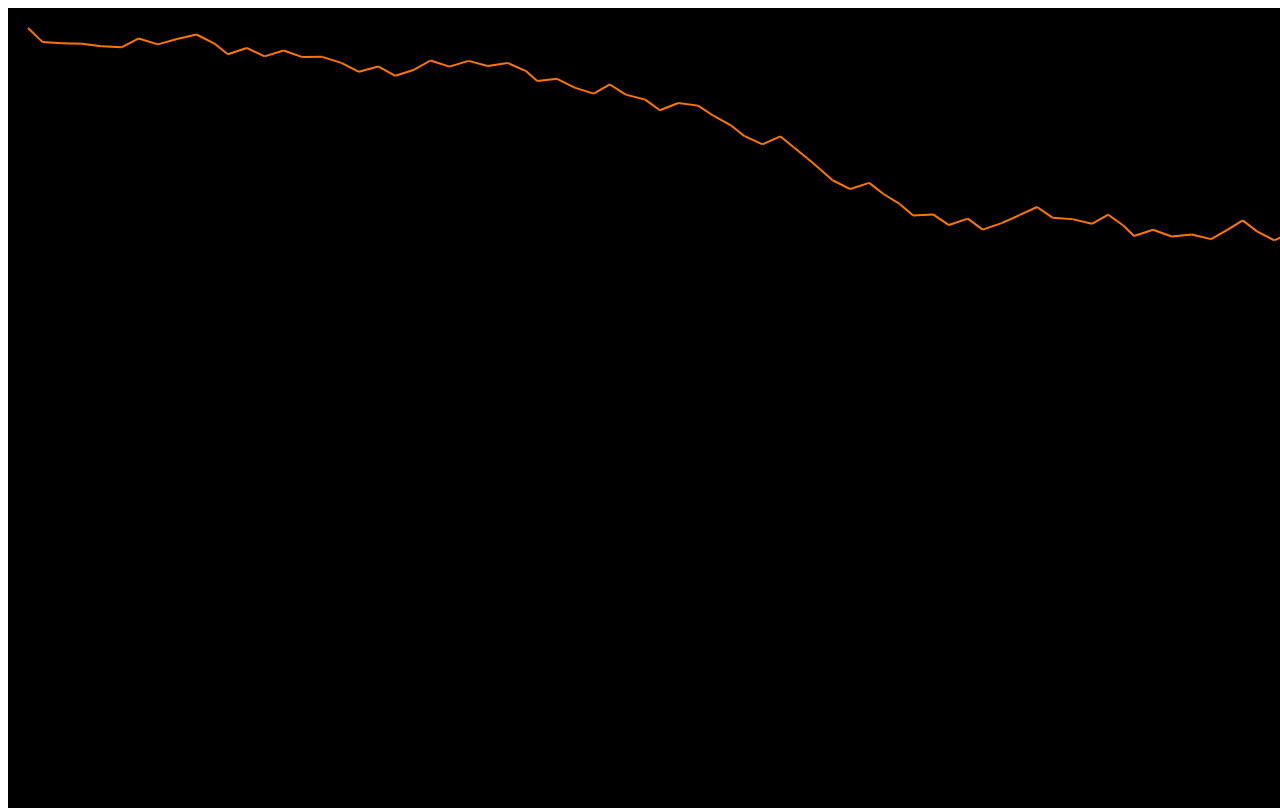
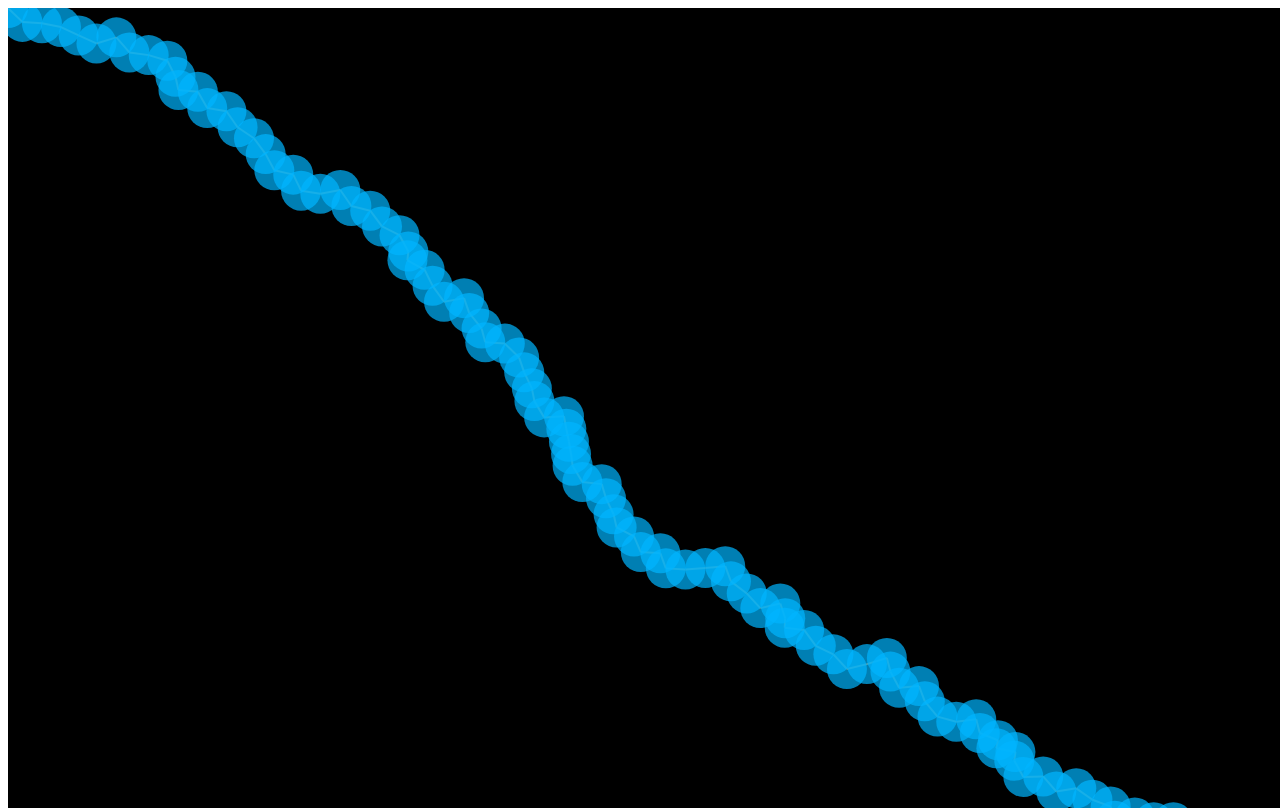
Before and after one commit to sanstream/the-sanstream, a website: page index.html in a window 1280 px wide. Drawn offline with Linux system fonts and the light colour scheme.

Commit message:
Figured out how to position each line segment after eachother so that they connect.

```diff
--- a/js/the-sanstream.js
+++ b/js/the-sanstream.js
@@ -7,13 +7,9 @@ var Sanstream = {
 
   mainSequence: null,
   svg: null,
-  startAt: {
-    x: 20,
-    y: 20
-  },
-  numOfIterations: 400,
-  addVector: new THREE.Vector2(10,10),
-  donorVector: new THREE.Vector2(0,0),
+  numOfIterations: 300,
+  segmentLength : 20,
+  donorVector: new THREE.Vector2(20, 20).setLength(20),
   didATwist: false,
 
   clientDims: {
@@ -30,80 +26,78 @@ var Sanstream = {
 
   setUpBasePath: function () {
     var randomSequence = this.createRandomSequence();
-    var dimStrings = this.createDimStrings(randomSequence);
-    this.insertPaths(dimStrings);
+    this.insertPaths(randomSequence);
+    this.insertGuidingCircles(randomSequence);
   },
 
 
   createRandomSequence: function () {
     var sequence = [];
     sequence.length = this.numOfIterations;
-    for(var index = 0; index < sequence.length; index++) {
+    for(var i = 0; i < sequence.length; i++) {
 
-      if(index === 0){
-        sequence[index] = new THREE.Vector2(this.startAt.x, this.startAt.y);
-      }
-      else {
-        sequence[index] = sequence[index-1].clone();
-        var donorVector = sequence[index].clone().setLength(20);
-        var courseDir = (Math.random() - 0.5) * 100;
-        this.rotate(donorVector, courseDir);
-        this.courseCorrect(sequence[index], donorVector, courseDir);
+      sequence[i] = {
+        vector: this.donorVector.clone(),
+        position: (i>0)? sequence[i-1].position.clone() : new THREE.Vector2(0,0)
+      };
+      if(i > 0) sequence[i].position.add(sequence[i-1].vector);
 
-        sequence[index].add(donorVector);
-      }
+      var courseDir = (Math.random() - 0.5) * 100;
+      courseDir = this.courseCorrect(sequence[i].vector, courseDir);
+      this.rotate(sequence[i].vector, courseDir);
     };
 
     return sequence;
   },
 
-  courseCorrect: function (coordinate , donorVector, courseDir) {
+  courseCorrect: function (coordinate, courseDir) {
 
-
-    if(coordinate.x < 0 || coordinate.x > this.clientDims.width){
-      coordinate.sub(donorVector);
-      this.rotate(donorVector, -courseDir);
+    if(coordinate.x < 0){
+      return -courseDir;
+    }
+    else if (coordinate.x > this.clientDims.width) {
+      return -courseDir;
     }
 
     if(coordinate.y < 0){
-      this.donorVector.y =+ 20;
+      return -courseDir;
     }
     else if(coordinate.y > this.clientDims.height) {
-      this.donorVector.y =- 20;
+      return -courseDir;
     }
-
-    coordinate.add(this.donorVector);
-    this.donorVector.setX(0);
-    this.donorVector.setY(0);
+    return courseDir;
   },
 
   rotate: function (vector, degrees) {
-    radians = (degrees/360) * 2 * Math.PI;
-    vector.setX( vector.x * Math.cos(radians) - vector.y * Math.sin(radians));
-    vector.setY( vector.x * Math.sin(radians) + vector.y * Math.cos(radians));
+    radians = ((degrees % 360)/360) * 2 * Math.PI;
+    vector.setX(vector.x * Math.cos(radians) - vector.y * Math.sin(radians));
+    vector.setY(vector.x * Math.sin(radians) + vector.y * Math.cos(radians));
   },
 
 
-  createDimStrings: function (coorSequence) {
-    var dimStrings = coorSequence.map(function (coorSet, index) {
-      if(index < coorSequence.length - 1){
-        return coorSet.x + "," + coorSet.y + " "
-          + coorSequence[index+1].x + "," + coorSequence[index+1].y;
-      }
-      return "";
-    });
-    dimStrings.splice(coorSequence.length-1, 1);
-    return dimStrings;
+  insertPaths: function (coorSequence) {
+
+    var group = this.svg.append('g').classed('orange', true);
+    group.selectAll('path').data(coorSequence).enter()
+      .append('path')
+      .attr('d', function (coor) {
+        return "M 0,0 " + coor.vector.x + "," + coor.vector.y;
+      })
+      .attr('transform', function (coor, i) {
+        return "translate(" + coor.position.x + ", " + coor.position.y + ")";
+      });
   },
 
-  insertPaths: function (dimStrings) {
-
-    var group = this.svg.append('g').classed('orange', true);
-    group.selectAll('path').data(dimStrings).enter()
-      .append('path')
-      .attr('d', function (dimString) {
-        console.debug(dimString);
-          return "M" + dimString;
+  insertGuidingCircles: function (coorSequence) {
+    var cirleGroup = this.svg.append('g').classed('guiding-circles', true);
+    cirleGroup.selectAll('circle').data(coorSequence).enter()
+      .append('circle')
+      .attr('r', this.segmentLength)
+      .attr('cx', function (coor) {
+          return coor.position.x;
+      })
+      .attr('cy', function (coor) {
+          return coor.position.y;
       });
   }
 }
--- a/sass/the-sanstream.scss
+++ b/sass/the-sanstream.scss
@@ -21,6 +21,12 @@ body {
     z-index: 1;
     background-color: black;
 
+    g.guiding-circles {
+      circle {
+        fill: rgba(0, 182, 255, 0.7);
+      }
+    }
+
     g.orange {
       path {
         stroke-width: 2;
```
Also changed, not shown: css/the-sanstream.css, 1 other file.
